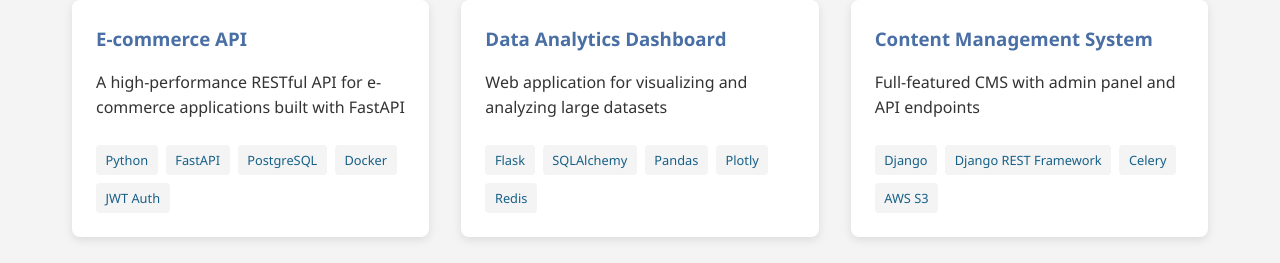
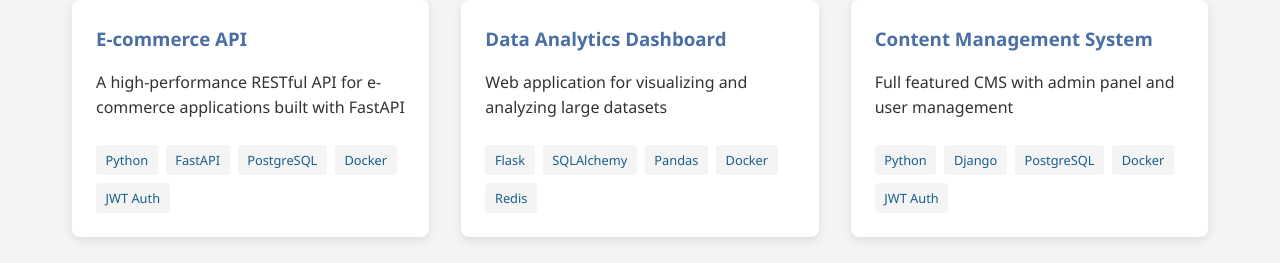
Before and after one commit to deusdevok/portfolio-react, a React (Create React App) app: page /portfolio-react/projects in a window 1280 px wide. Shown: the part 173-436 px from the top of the page. Built offline with nearby package versions, Linux system fonts and the light colour scheme.

Commit message:
refactor with json data working as intended

```diff
--- a/src/components/pages/About.jsx
+++ b/src/components/pages/About.jsx
@@ -1,22 +1,20 @@
+import { useContent } from "../../hooks/useContent";
+
 function About() {
+    const { about } = useContent();
+    const { title, description, skills } = about;
+
     return (
       <div className="about-container">
-        <h2>About Me</h2>
+        <h2>{title}</h2>
         <div className="about-content">
           <div className="about-text">
-            <p>Hi! I'm a passionate Python Backend developer with expertise in FastAPI, Flask, and Django frameworks.</p>
-            <p>I specialize in building efficient, scalable APIs and web services with a focus on clean code and best practices.</p>
+            <p>{description}</p>
             <h3>Skills</h3>
             <ul className="skills-list">
-              <li>Python</li>
-              <li>FastAPI</li>
-              <li>Flask</li>
-              <li>Django</li>
-              <li>RESTful APIs</li>
-              <li>SQL/NoSQL Databases</li>
-              <li>Docker</li>
-              <li>CI/CD</li>
-              <li>Git & GitHub</li>
+              {skills.map((skill, index) => (
+                <li key={index}>{skill}</li>
+              ))}
             </ul>
           </div>
         </div>
--- a/src/components/pages/Contact.jsx
+++ b/src/components/pages/Contact.jsx
@@ -1,6 +1,10 @@
 import { useState } from "react";
+import { useContent } from "../../hooks/useContent";
 
 function Contact() {
+    const { contact } = useContent();
+    const { title, form } = contact;
+
     const [formData, setFormData] = useState({
       name: "",
       email: "",
@@ -26,10 +30,10 @@
 
     return (
       <div className="contact-container">
-        <h2>Contact Me</h2>
+        <h2>{title}</h2>
         <form className="contact-form" onSubmit={handleSubmit}>
           <div className="form-group">
-            <label htmlFor="name">Name</label>
+            <label htmlFor="name">{form.name}</label>
             <input
               type="text"
               id="name"
@@ -40,7 +44,7 @@
             />
           </div>
           <div className="form-group">
-            <label htmlFor="email">Email</label>
+            <label htmlFor="email">{form.email}</label>
             <input
               type="email"
               id="email"
@@ -51,7 +55,7 @@
             />
           </div>
           <div className="form-group">
-            <label htmlFor="message">Message</label>
+            <label htmlFor="message">{form.message}</label>
             <textarea
               id="message"
               name="message"
@@ -61,7 +65,7 @@
               rows="5"
             ></textarea>
           </div>
-          <button type="submit" className="submit-button">Send Message</button>
+          <button type="submit" className="submit-button">{form.submit}</button>
         </form>
       </div>
     );
--- a/src/components/pages/Home.jsx
+++ b/src/components/pages/Home.jsx
@@ -1,14 +1,18 @@
 import { Link } from "react-router-dom";
+import { useContent } from "../../hooks/useContent";
 
 function Home() {
+  const { home } = useContent();
+  const { title, hero } = home;
+
   return (
     <div className="home-container">
-        <h1>Welcome to My Portfolio</h1>
+      <h1>{title}</h1>
       <div className="hero-section">
         <div className="hero-text">
-            <h2>Python Backend Developer</h2>
-            <p>I build robust, scalable API services and web applications with FastAPI and Flask</p>
-            <Link to="/projects" className="cta-button">View My Work</Link>
+          <h2>{hero.title}</h2>
+          <p>{hero.description}</p>
+          <Link to="/projects" className="cta-button">{hero.cta}</Link>
         </div>
       </div>
     </div>
--- a/src/components/pages/Projects.jsx
+++ b/src/components/pages/Projects.jsx
@@ -1,27 +1,7 @@
+import { useContent } from "../../hooks/useContent";
+
 function Projects() {
-    const projects = [
-      {
-        id: 1,
-        title: "E-commerce API",
-        description: "A high-performance RESTful API for e-commerce applications built with FastAPI",
-        technologies: ["Python", "FastAPI", "PostgreSQL", "Docker", "JWT Auth"],
-        githubUrl: "https://github.com/yourusername/ecommerce-api"
-      },
-      {
-        id: 2,
-        title: "Data Analytics Dashboard",
-        description: "Web application for visualizing and analyzing large datasets",
-        technologies: ["Flask", "SQLAlchemy", "Pandas", "Plotly", "Redis"],
-        githubUrl: "https://github.com/yourusername/analytics-dashboard"
-      },
-      {
-        id: 3,
-        title: "Content Management System",
-        description: "Full-featured CMS with admin panel and API endpoints",
-        technologies: ["Django", "Django REST Framework", "Celery", "AWS S3"],
-        githubUrl: "https://github.com/yourusername/django-cms"
-      }
-    ];
+  const { projects } = useContent();
 
   return (
     <div className="projects-container">
--- a/src/data/content.json
+++ b/src/data/content.json
@@ -9,8 +9,8 @@
     },
     "about": {
       "title": "About Me",
-      "description": "Hi! I'm a passionate Python Backend developer...",
-      "skills": ["Python", "FastAPI", "Flask", "Django", "RESTful APIs", "SQL/NoSQL Databases", "Docker", "CI/CD", "Git & GitHub"]
+      "description": "Hi! I'm a passionate Python Backend developer with expertise in FastAPI, Flask, and Django frameworks.\n\nI specialize in building efficient, scalable APIs and web services with a focus on clean code and best practices.",
+      "skills": ["Python", "FastAPI", "Flask", "Django", "RESTful APIs", "SQL/NoSQL Databases", "Docker", "CI/CD", "Git & GitHub", "React", "AWS"]
     },
     "projects": [
       {
@@ -18,6 +18,20 @@
         "title": "E-commerce API",
         "description": "A high-performance RESTful API for e-commerce applications built with FastAPI",
         "technologies": ["Python", "FastAPI", "PostgreSQL", "Docker", "JWT Auth"],
+        "githubUrl": "https://github.com/yourusername/ecommerce-api"
+      },
+      {
+        "id": 2,
+        "title": "Data Analytics Dashboard",
+        "description": "Web application for visualizing and analyzing large datasets",
+        "technologies": ["Flask", "SQLAlchemy", "Pandas", "Docker", "Redis"],
+        "githubUrl": "https://github.com/yourusername/ecommerce-api"
+      },
+      {
+        "id": 3,
+        "title": "Content Management System",
+        "description": "Full featured CMS with admin panel and user management",
+        "technologies": ["Python", "Django", "PostgreSQL", "Docker", "JWT Auth"],
         "githubUrl": "https://github.com/yourusername/ecommerce-api"
       }
     ],
--- /dev/null
+++ b/src/hooks/useContent.js
@@ -0,0 +1,19 @@
+import { useState } from 'react';
+import content from '../data/content.json';
+
+export const useContent = () => {
+  const [data] = useState(content);
+
+  // You can add loading states, error handling, etc.
+  // For now, we'll just return the static data
+
+  return {
+    home: data.home,
+    about: data.about,
+    projects: data.projects,
+    contact: data.contact,
+    // Helper functions
+    getProjectById: (id) => data.projects.find(p => p.id === id),
+    getSkills: () => data.about.skills
+  };
+};
```
Lines whose indentation alone changed are shown as unchanged.
